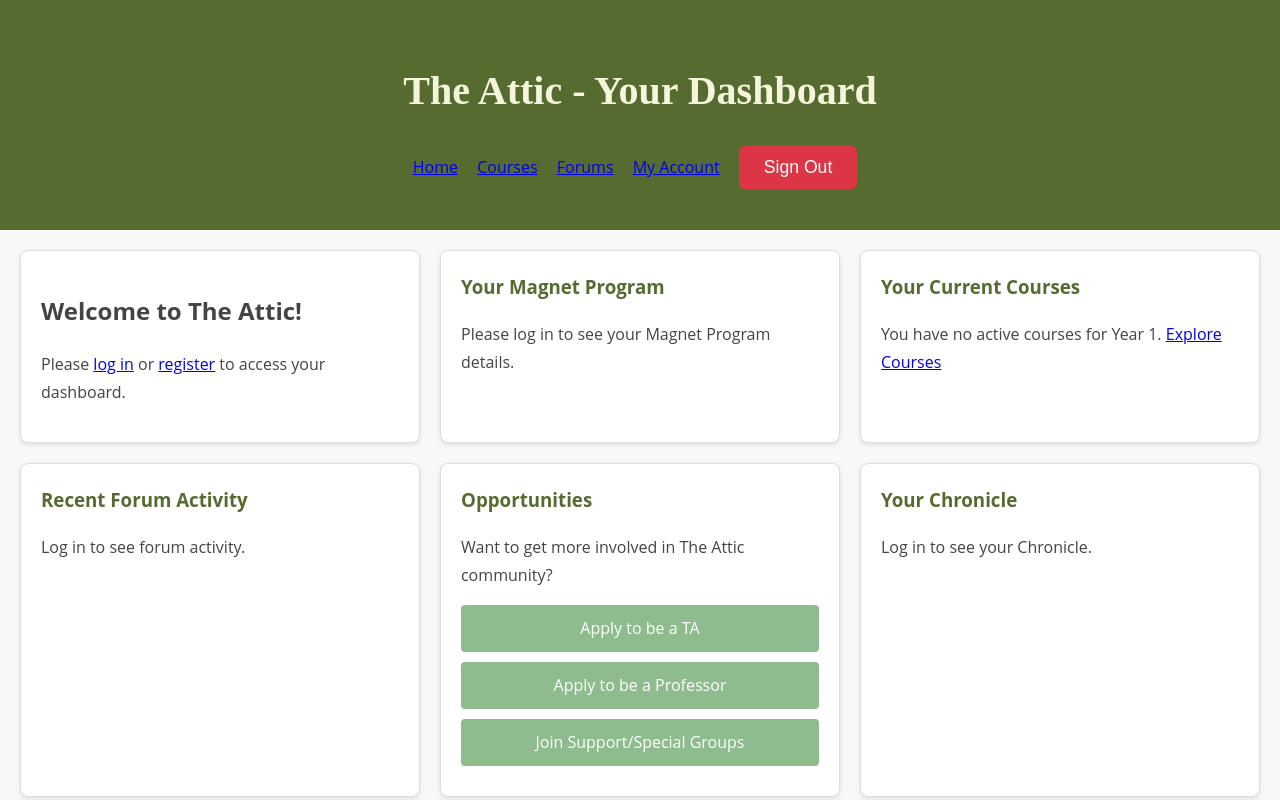
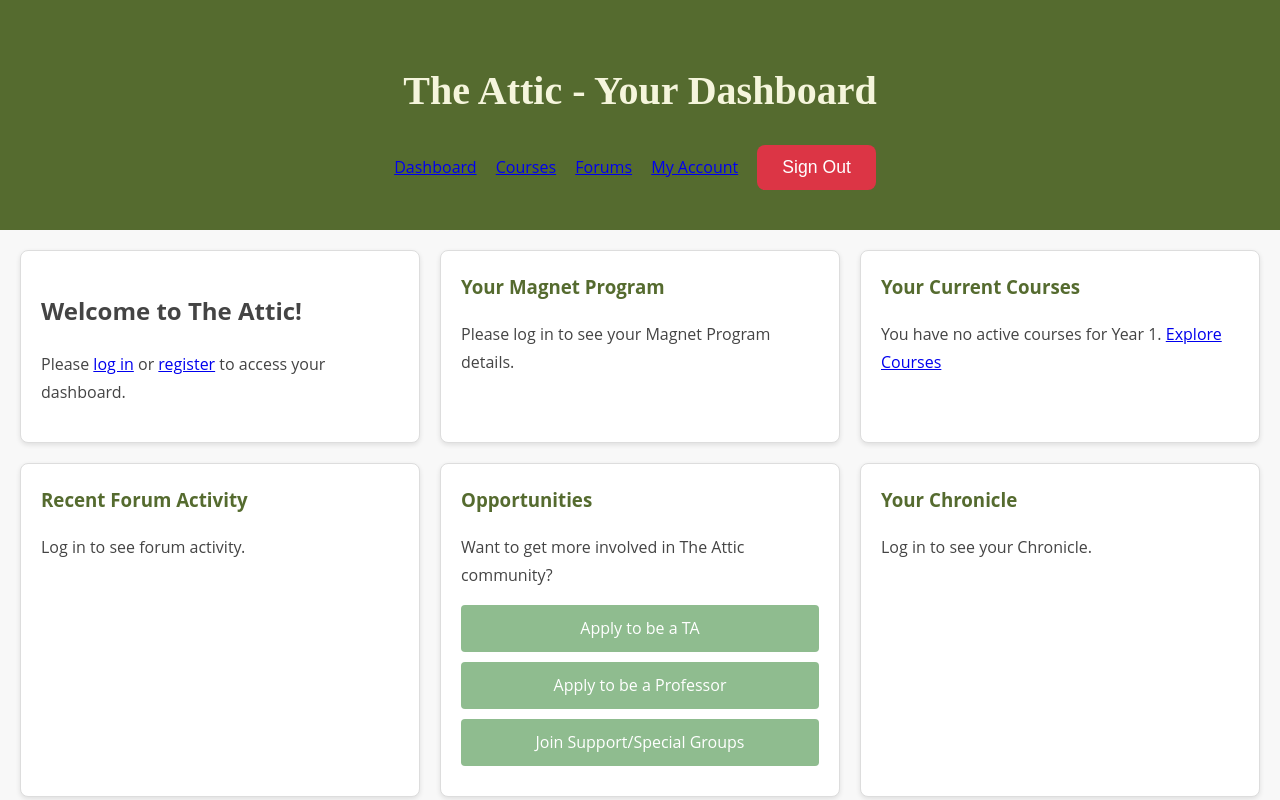
Before and after one commit to starchukyates123/theattic, a plain HTML site: page dashboard.html in a window 1280 px wide. Shown: the top 800 px of the page. Drawn offline with Linux system fonts and the light colour scheme; no server answers.

Commit message:
changes to home button

```diff
--- a/dashboard.html
+++ b/dashboard.html
@@ -112,7 +112,7 @@
     <header>
     <h1>The Attic - Your Dashboard</h1>
   <nav>
-        <a href="index.html" style="margin-right: 15px;">Home</a>
+    <a href="dashboard.html" style="margin-right: 15px;">Dashboard</a>
     <a href="courses.html" style="margin-right: 15px;">Courses</a>
     <a href="forums.html" style="margin-right: 15px;">Forums</a>
     <a href="account_settings.html">My Account</a>
```
Lines whose indentation alone changed are shown as unchanged.
